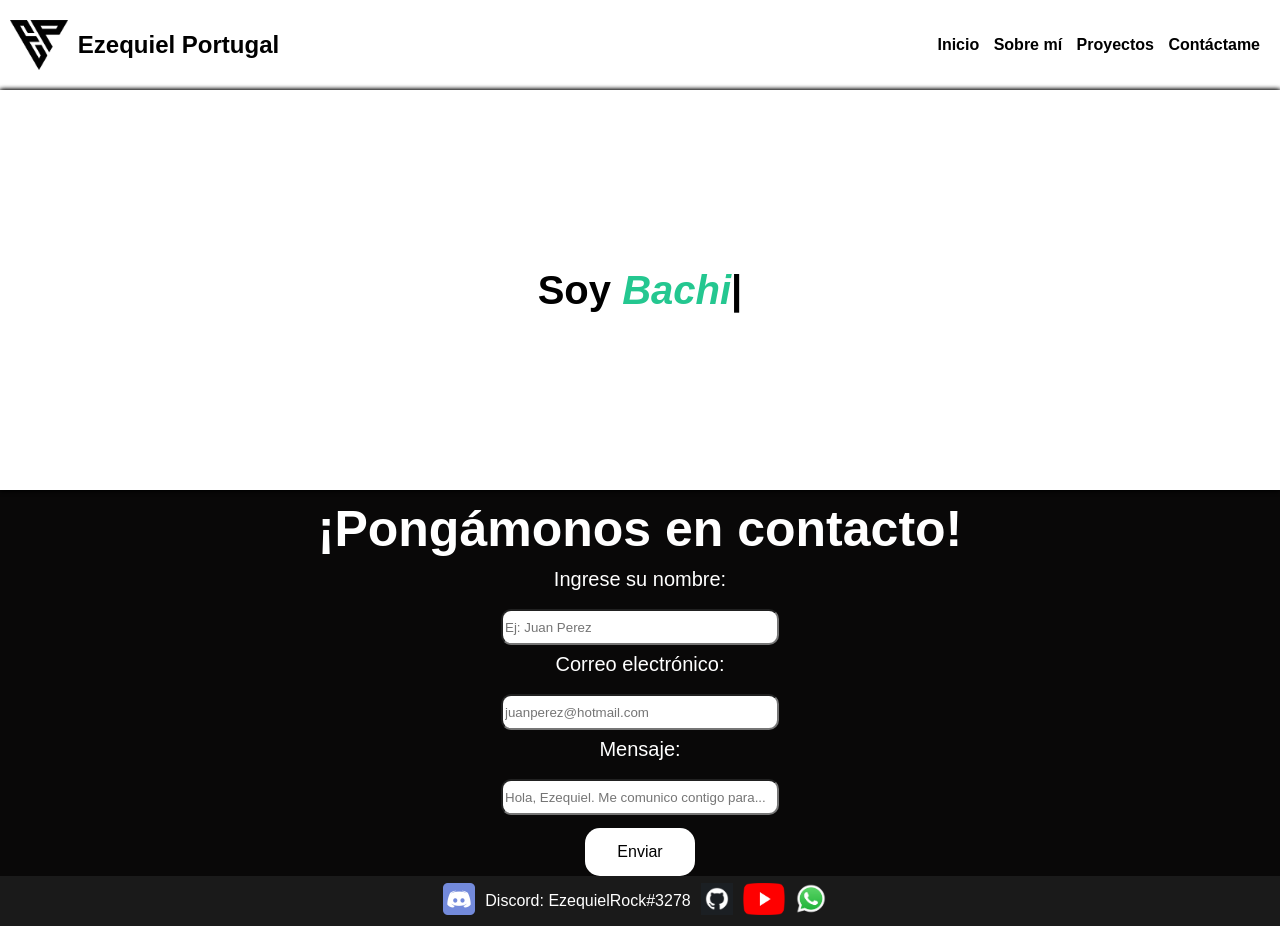
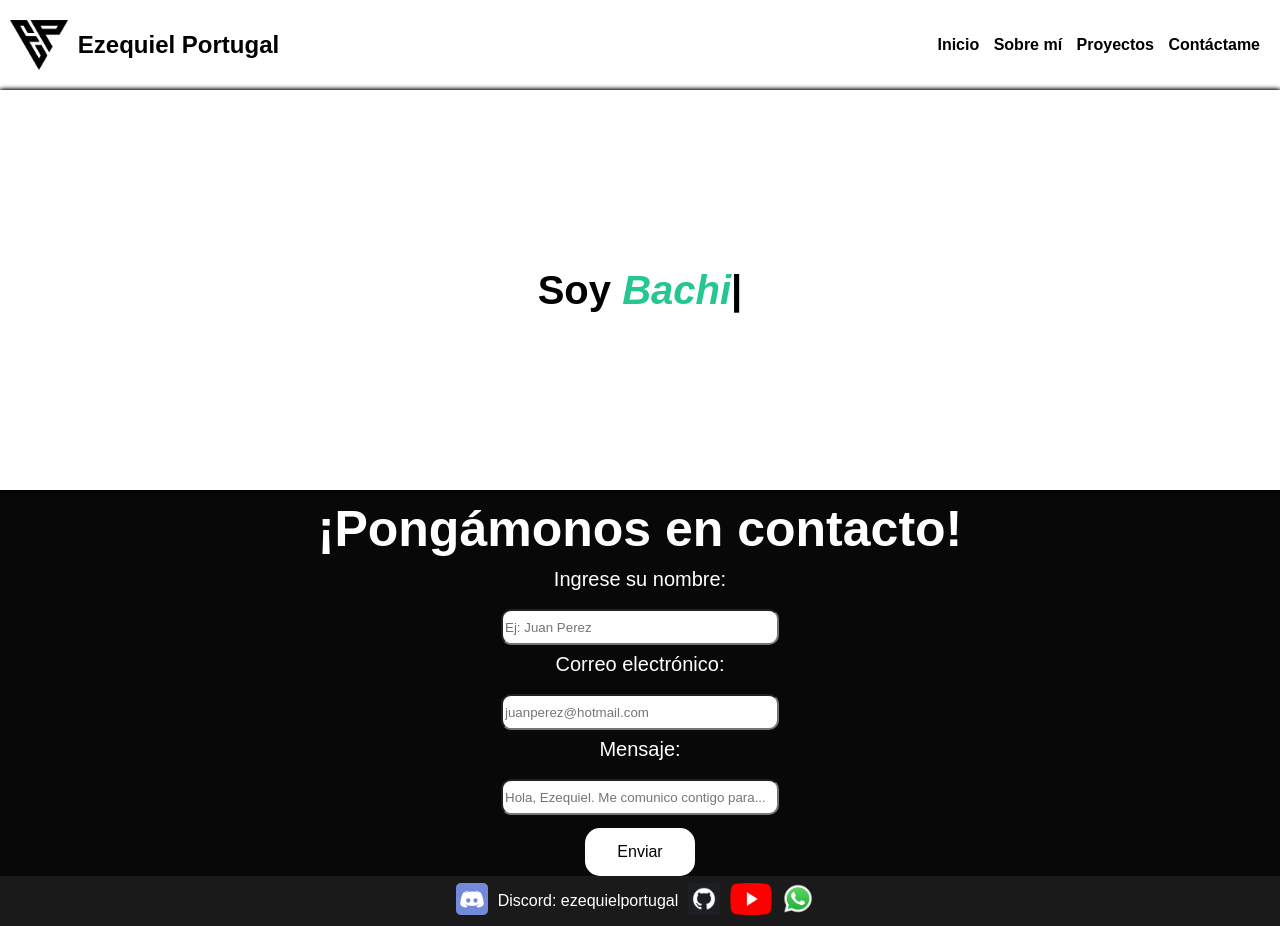
Before and after one commit to ezequielportugal/ezequielportugal.github.io, a plain HTML site: page index.html in a window 1280 px wide. Drawn offline with nearby package versions, Linux system fonts and the light colour scheme.

Commit message:
Update index.html

```diff
--- a/index.html
+++ b/index.html
@@ -57,7 +57,7 @@
 
     <footer>
         <a href="https://www.discord.com" target="_blank" class="nav-link"><img src="discord.png" height="32px" width="32px"></a>
-        <a>Discord: EzequielRock#3278</a>
+        <a>Discord: ezequielportugal</a>
         <a href="https://github.com/ezequielportugal" target="_blank" class="nav-link"><img src="github.png" height="32px" width="32px"></a>
         <a href="https://www.youtube.com/c/EzequielPortugal" target="_blank" class="nav-link"><img src="youtube.png" height="32px" width="42px"></a>
         <a href="https://wa.me/+59891440403" target="_blank" class="nav-link"><img src="whatsapp.png" height="32px" width="32px"></a>
```
